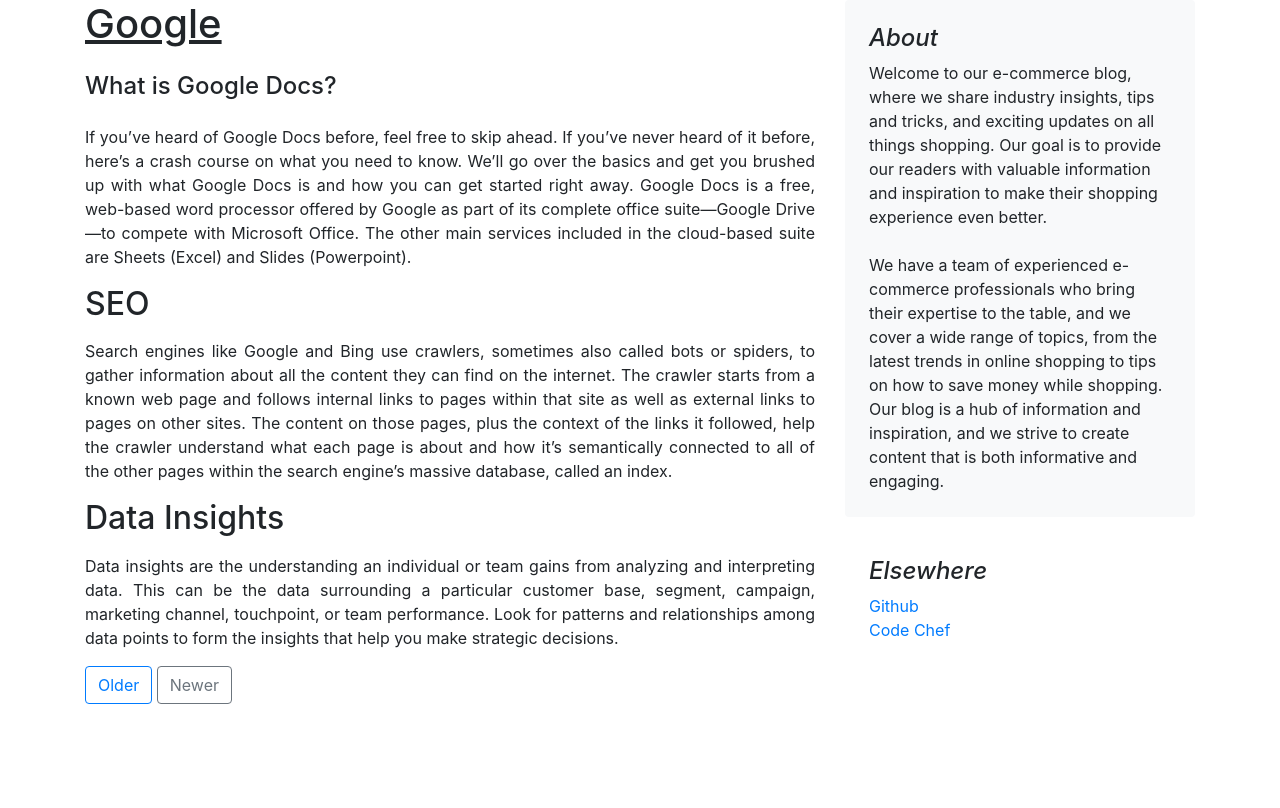
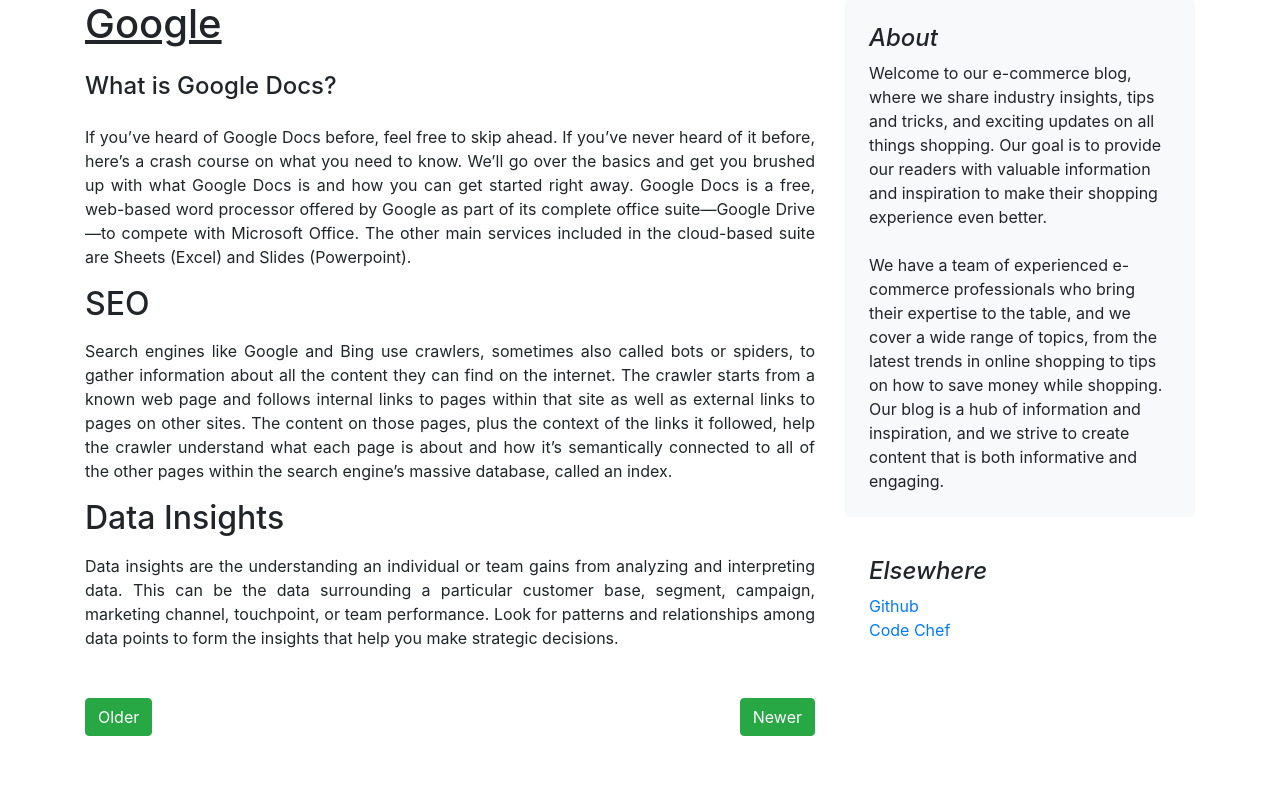
Before and after one commit to trishantjain/jango_project, a Django app: page /blog/blogcont/1 in a window 1280 px wide. Shown: the part 80-888 px from the top of the page. Before the commit the page ends 784 px from the top, so only its background shows below. Run offline with Django 4.2, Linux system fonts and the light colour scheme; data comes from the database, SQL or seed files in the repository; some libraries are stand-ins or nearby versions.

Commit message:
designing older and newer buttons

```diff
--- a/ShopWithUs/blog/templates/blog/blog_content.html
+++ b/ShopWithUs/blog/templates/blog/blog_content.html
@@ -44,9 +44,9 @@
                 <p class="blog-post-meta text-justify">{{post.chead2}}</p>
             </div>
 
-            <div class=" my-3">
-                <a class="btn btn-outline-primary older" id="older" href="{{post.post_id}}">Older</a>
-                <a class="btn btn-outline-secondary newer pull-left" id="newer" href="{{post.post_id}}">Newer</a>
+            <div class=" my-5 d-flex justify-content-between">
+                <a class="btn btn-success older" id="older" href="{{post.post_id}}">Older</a>
+                <a class="btn btn-success newer pull-left" id="newer" href="{{post.post_id}}">Newer</a>
             </div>
 
 
```
